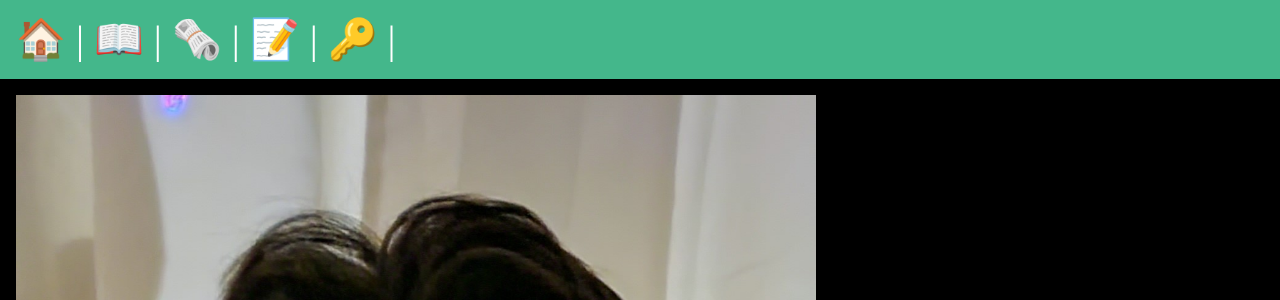
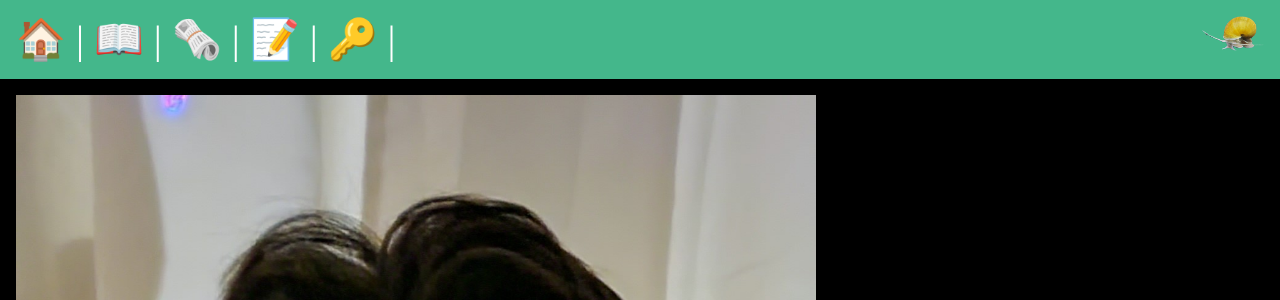
Before and after one commit to tanksbuddy/blog, a Django app: a page that uses blog/templates/layout.html in a window 1280 px wide. Shown: the top 300 px of the page. Run offline with Django 5.2, Linux system fonts and the light colour scheme; data comes from the database, SQL or seed files in the repository.

Commit message:
static images, nav bar update

```diff
--- a/blog/static/css/style.css
+++ b/blog/static/css/style.css
@@ -11,11 +11,17 @@ body {
     font-size: 3rem;
 }
 
-nav {
+.topnav {
     padding: 1rem;
     background-color: #44B78B;
     color: white;
     font-size: 2.5rem;
+}
+
+.topnav img {
+    width: 5%;
+    height: auto;
+    float: right;
 }
 
 main {
--- a/blog/templates/layout.html
+++ b/blog/templates/layout.html
@@ -13,7 +13,7 @@
     <script src="{% static 'js/main.js' %}" defer></script>
 </head>
 <body>
-    <nav>
+    <nav class="topnav">
         <a href="/">
             <span role="img" aria-label="Home" title="Home">🏠</span>
         </a> |
@@ -46,6 +46,8 @@
                 <span role="img" aria-label="Login" title="Login">🔑</span>
             </a> |
         {% endif %}
+
+        <img src={% static 'images/snail.jpg' %}></img>
     </nav>
     <main>
         {% block content %}
```
Also changed, not shown: blog/static/images/snail.jpg (added).
